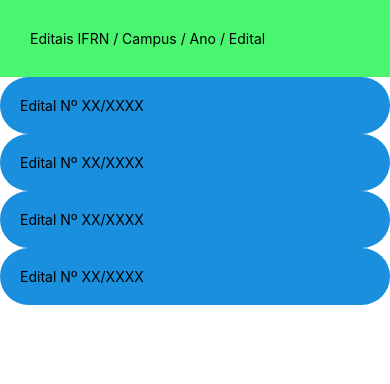
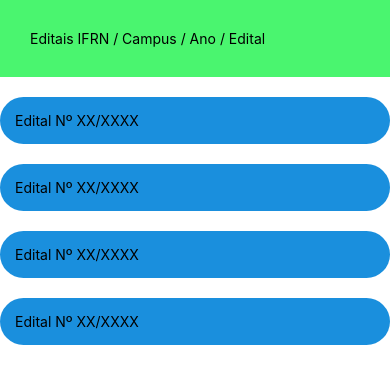
Before and after one commit to Cleisson50/Editais_IFRN, a React Native app: screen /Edital in a window 390 px wide. Shown: the top 384 px of the page. Built offline with nearby package versions, Linux system fonts and the light colour scheme.

Commit message:
estilizando a pagina edital

```diff
--- a/src/pages/Edital.js
+++ b/src/pages/Edital.js
@@ -8,22 +8,22 @@
                 <Text>Editais IFRN /
                     Campus / Ano / Edital</Text>
             </View>
-            <TouchableOpacity style={style.btn} onPress={() => { props.navigation.navigate("Edital") }}>
+            <TouchableOpacity style={style.btn1} onPress={() => { props.navigation.navigate("Edital") }}>
                 <View>
                     <Text>Edital Nº XX/XXXX</Text>
                 </View>
             </TouchableOpacity>
-            <TouchableOpacity style={style.btn} onPress={() => { props.navigation.navigate("Edital") }}>
+            <TouchableOpacity style={style.btn2} onPress={() => { props.navigation.navigate("Edital") }}>
                 <View>
                     <Text>Edital Nº XX/XXXX</Text>
                 </View>
             </TouchableOpacity>
-            <TouchableOpacity style={style.btn} onPress={() => { props.navigation.navigate("Edital") }}>
+            <TouchableOpacity style={style.btn3} onPress={() => { props.navigation.navigate("Edital") }}>
                 <View>
                     <Text>Edital Nº XX/XXXX</Text>
                 </View>
             </TouchableOpacity>
-            <TouchableOpacity style={style.btn} onPress={() => { props.navigation.navigate("Edital") }}>
+            <TouchableOpacity style={style.btn4} onPress={() => { props.navigation.navigate("Edital") }}>
                 <View>
                     <Text>Edital Nº XX/XXXX</Text>
                 </View>
@@ -38,13 +38,36 @@
         flex: 1,
     },
     header: {
+        marginBottom: 20,
         textAlign: 'center',
         padding: 30,
         backgroundColor: '#4AF56F'
     },
-    btn: {
+    btn1: {
+        marginBottom: 20,
         textAlign: 'center',
-        padding: 20,
+        padding: 15,
+        borderRadius: 30,
+        backgroundColor: '#1A8FDD'
+    },
+    btn2: {
+        marginBottom: 20,
+        textAlign: 'center',
+        padding: 15,
+        borderRadius: 30,
+        backgroundColor: '#1A8FDD'
+    },
+    btn3: {
+        marginBottom: 20,
+        textAlign: 'center',
+        padding: 15,
+        borderRadius: 30,
+        backgroundColor: '#1A8FDD'
+    },
+    btn4: {
+        marginBottom: 20,
+        textAlign: 'center',
+        padding: 15,
         borderRadius: 30,
         backgroundColor: '#1A8FDD'
     }
```
